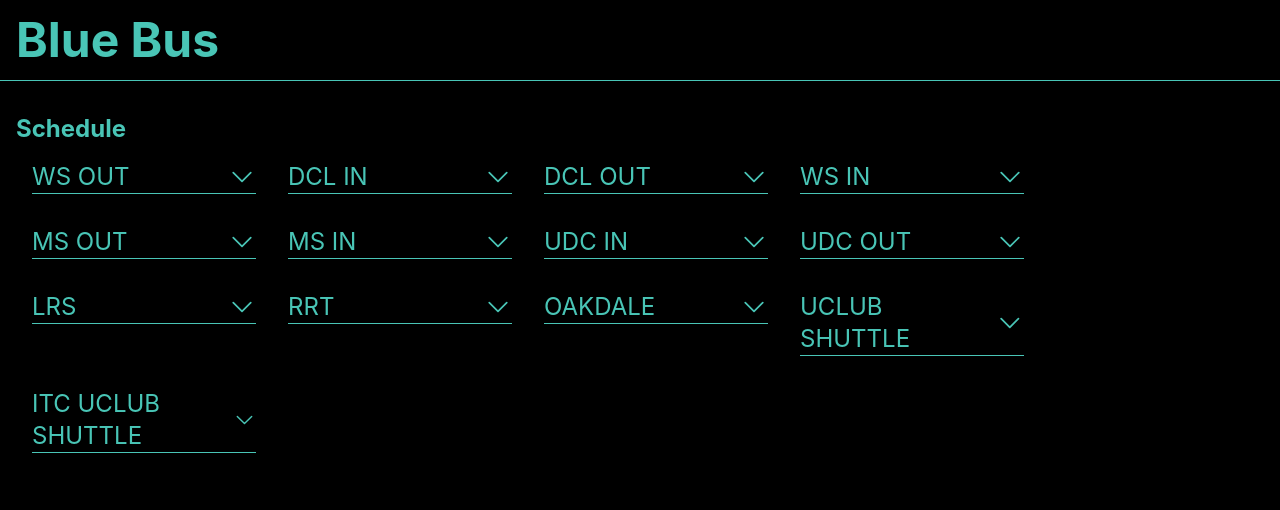
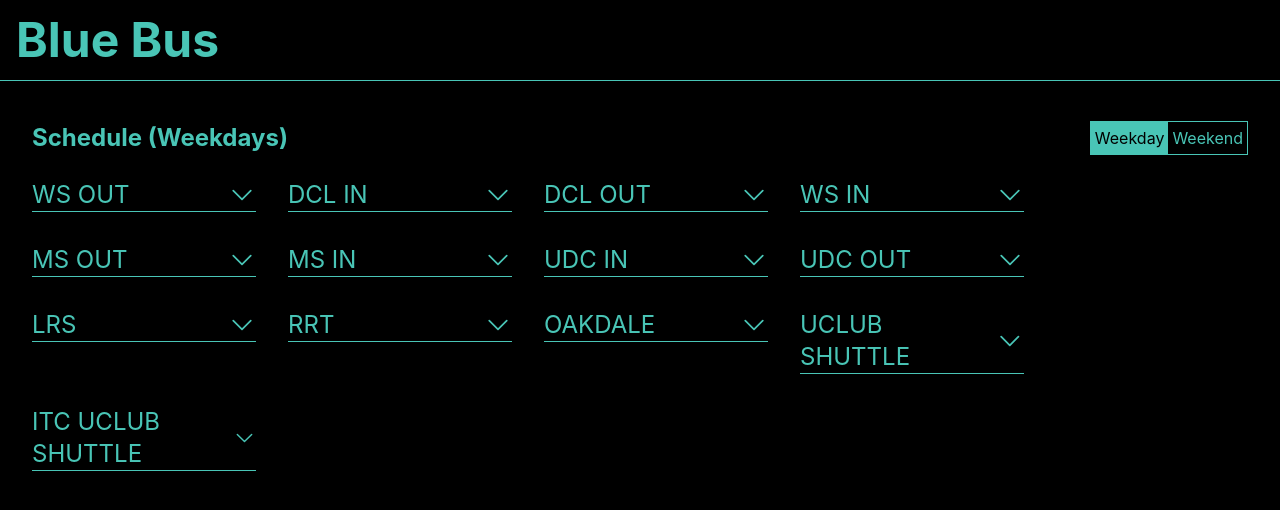
Before and after one commit to ParmarTarun/occt-blue-bus, a React (Create React App) app: page / in a window 1280 px wide. Shown: the top 510 px of the page. Built offline with nearby package versions, Linux system fonts and the light colour scheme.

Commit message:
:sparkles: Add Week Button

```diff
--- a/src/App.tsx
+++ b/src/App.tsx
@@ -4,29 +4,50 @@ import BusComponent from "./components/BusComponent";
 import Navbar from "./components/Navbar";
 import { routesWeekly } from "./data/routesData";
 import { routesWeekends } from "./data/routesData";
-import { getCurrentday } from "./utility";
+import { isWeekend } from "./utility";
 
 const App = () => {
   const [routes, setRoutes] = useState(routesWeekends);
+  const [weekend, setWeekend] = useState(true);
 
-  const isWeekend = () => {
-    const dayIndex = getCurrentday();
-    if (dayIndex === 6 || dayIndex === 7) return true;
-    return false;
+  const updateData = (wknd: boolean) => {
+    if (wknd) {
+      setWeekend(true);
+      setRoutes(routesWeekends);
+    } else {
+      setWeekend(false);
+      setRoutes(routesWeekly);
+    }
   };
 
-  useEffect(() => {
-    if (isWeekend()) setRoutes(routesWeekends);
-    else setRoutes(routesWeekly);
-  }, []);
+  useEffect(() => updateData(isWeekend()), []);
 
   return (
     <div className="min-h-screen bg-dark">
       <Navbar />
       <div className="p-4">
-        <div className="mt-4">
-          <h1 className="text-primary text-2xl font-bold">Schedule</h1>
-          <span></span>
+        <div className="mt-4 flex items-center justify-between px-4 py-2">
+          <h1 className="text-primary text-2xl font-bold">
+            Schedule {weekend ? "(Weekend)" : "(Weekdays)"}
+          </h1>
+          <div className="border border-primary p-0 md:flex">
+            <button
+              className={` px-3 sm:px-1 py-1 w-full ${
+                weekend ? "bg-transparent text-primary" : "bg-primary"
+              }`}
+              onClick={() => updateData(false)}
+            >
+              Weekday
+            </button>
+            <button
+              className={` px-3 sm:px-1 py-1 w-full ${
+                weekend ? "bg-primary" : "bg-transparent text-primary"
+              }`}
+              onClick={() => updateData(true)}
+            >
+              Weekend
+            </button>
+          </div>
         </div>
         <div className="flex flex-wrap justify-left">
           {Object.entries(routes).map(([bus, busData], i) => (
--- a/src/utility/index.ts
+++ b/src/utility/index.ts
@@ -6,6 +6,12 @@ export const getCurrentTime = () => {
 export const getCurrentday = () => {
   const d = new Date();
   return d.getDay();
+};
+
+export const isWeekend = () => {
+  const dayIndex = getCurrentday();
+  if (dayIndex === 6 || dayIndex === 7) return true;
+  return false;
 };
 
 export const isPastTime = (time: string) => {
```
